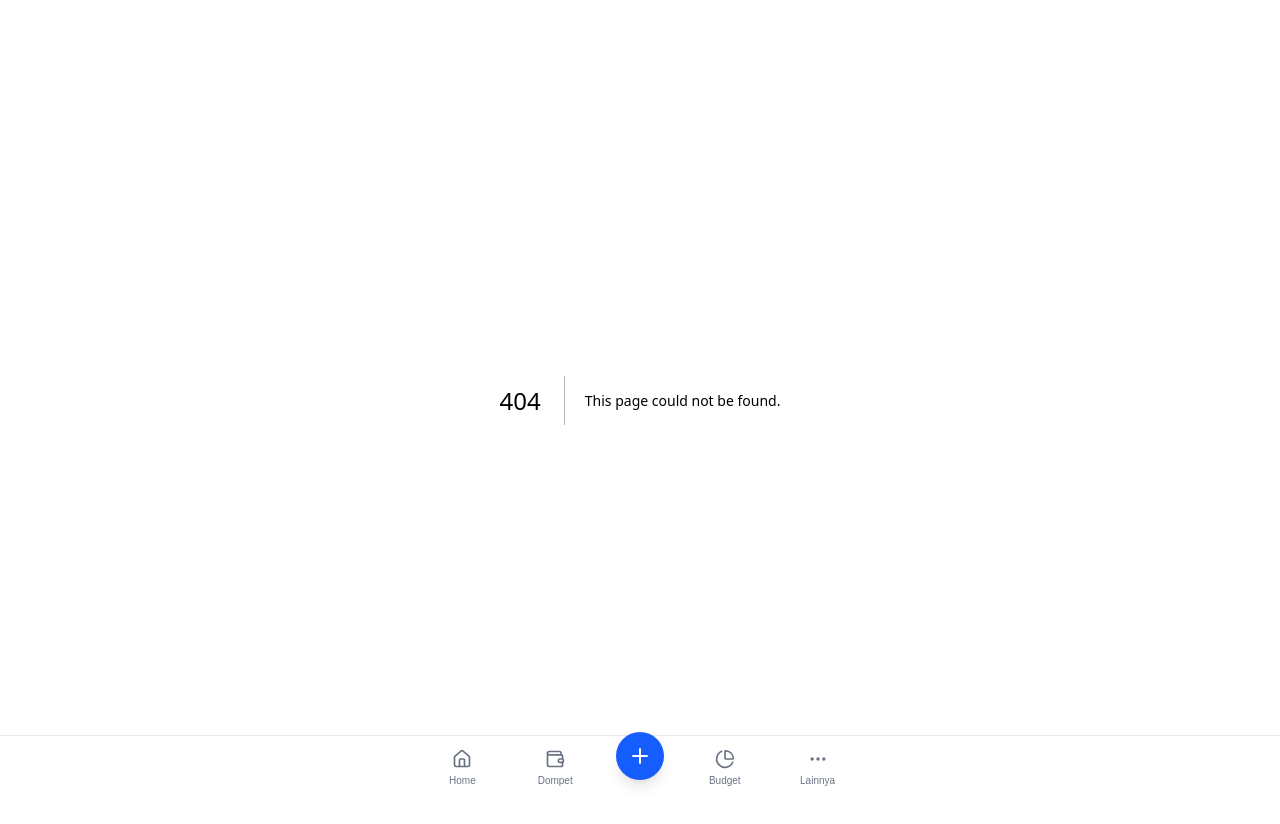
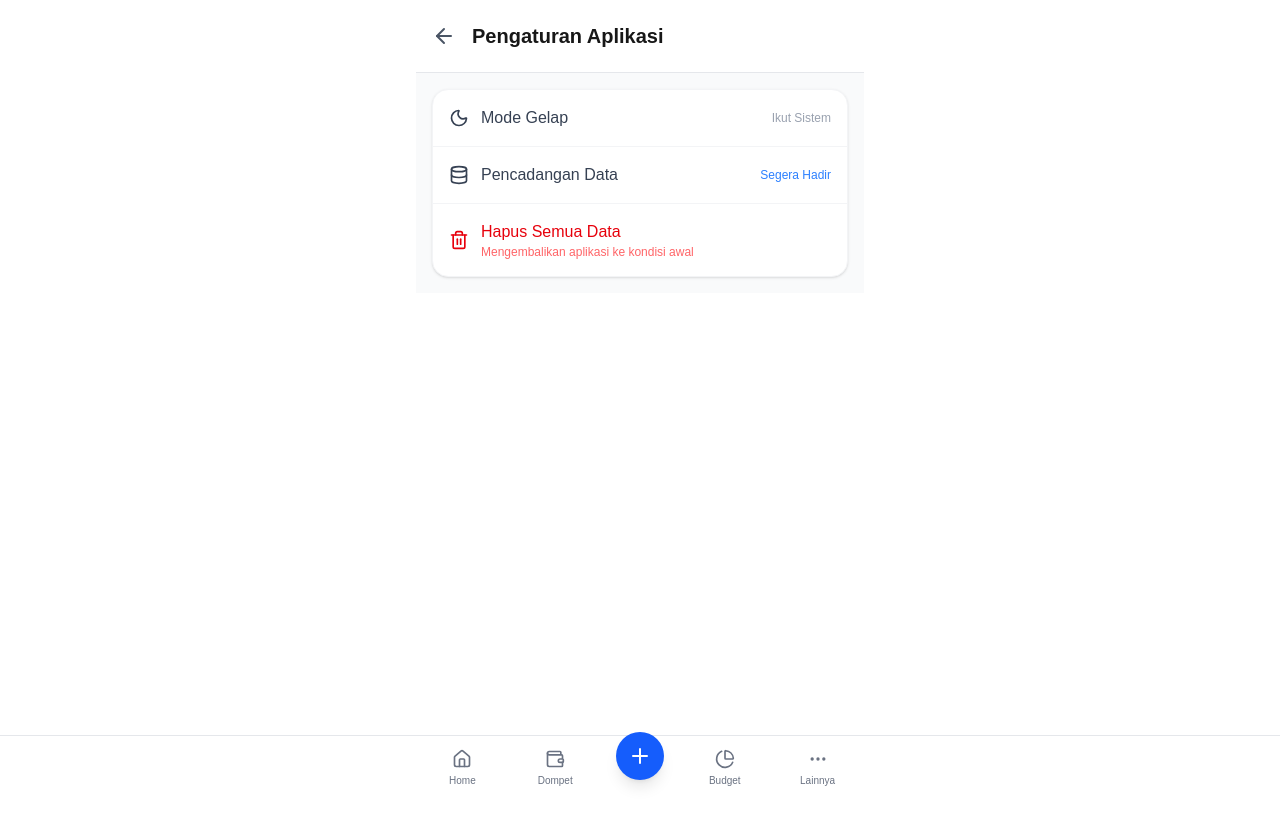
Before and after one commit to zyxx123/MoneyManager, a Next.js app: page /settings in a window 1280 px wide. Before the commit this address had no page. Shown: the top 824 px of the page. After the commit the page ends 800 px from the top, so only its background shows below. Built offline with nearby package versions, Linux system fonts and the light colour scheme.

Commit message:
feat: add settings page with reset data functionality

```diff
--- /dev/null
+++ b/src/app/settings/page.tsx
@@ -0,0 +1,66 @@
+"use client";
+
+import { ArrowLeft, Trash2, Database, Moon } from "lucide-react";
+import Link from "next/link";
+import { useRouter } from "next/navigation";
+import { db } from "@/lib/db";
+
+export default function SettingsPage() {
+  const router = useRouter();
+
+  const handleResetData = async () => {
+    if (confirm("PERINGATAN: Apakah Anda yakin ingin menghapus SEMUA data? Aksi ini tidak dapat dibatalkan!")) {
+      try {
+        await db.delete(); // Deletes the entire IndexedDB database
+        await db.open(); // Re-open the database to initialize schemas
+        alert("Semua data berhasil dihapus.");
+        router.push("/");
+      } catch (error) {
+        console.error("Gagal menghapus data", error);
+        alert("Terjadi kesalahan saat menghapus data.");
+      }
+    }
+  };
+
+  return (
+    <div className="flex flex-col h-full max-w-md mx-auto bg-gray-50 dark:bg-gray-950">
+      <header className="flex items-center p-4 bg-white dark:bg-gray-900 border-b border-gray-200 dark:border-gray-800">
+        <Link href="/more" className="p-2 -ml-2 text-gray-600 dark:text-gray-300 hover:bg-gray-100 dark:hover:bg-gray-800 rounded-full transition-colors">
+          <ArrowLeft size={24} />
+        </Link>
+        <h1 className="text-xl font-bold ml-2">Pengaturan Aplikasi</h1>
+      </header>
+
+      <div className="flex-1 overflow-y-auto p-4 space-y-6">
+        <div className="bg-white dark:bg-gray-900 border border-gray-100 dark:border-gray-800 rounded-2xl overflow-hidden shadow-sm">
+          <div className="p-4 border-b border-gray-100 dark:border-gray-800 flex items-center justify-between">
+            <div className="flex items-center gap-3 text-gray-700 dark:text-gray-300">
+              <Moon size={20} />
+              <span className="font-medium">Mode Gelap</span>
+            </div>
+            <span className="text-xs text-gray-400">Ikut Sistem</span>
+          </div>
+
+          <div className="p-4 border-b border-gray-100 dark:border-gray-800 flex items-center justify-between">
+            <div className="flex items-center gap-3 text-gray-700 dark:text-gray-300">
+              <Database size={20} />
+              <span className="font-medium">Pencadangan Data</span>
+            </div>
+            <span className="text-xs text-blue-500 font-medium">Segera Hadir</span>
+          </div>
+
+          <button
+            onClick={handleResetData}
+            className="w-full p-4 flex items-center gap-3 text-red-600 hover:bg-red-50 dark:hover:bg-red-900/10 transition-colors text-left"
+          >
+            <Trash2 size={20} />
+            <div className="flex flex-col">
+              <span className="font-medium">Hapus Semua Data</span>
+              <span className="text-xs text-red-400">Mengembalikan aplikasi ke kondisi awal</span>
+            </div>
+          </button>
+        </div>
+      </div>
+    </div>
+  );
+}
```
Also changed, not shown: public/sw.js.
